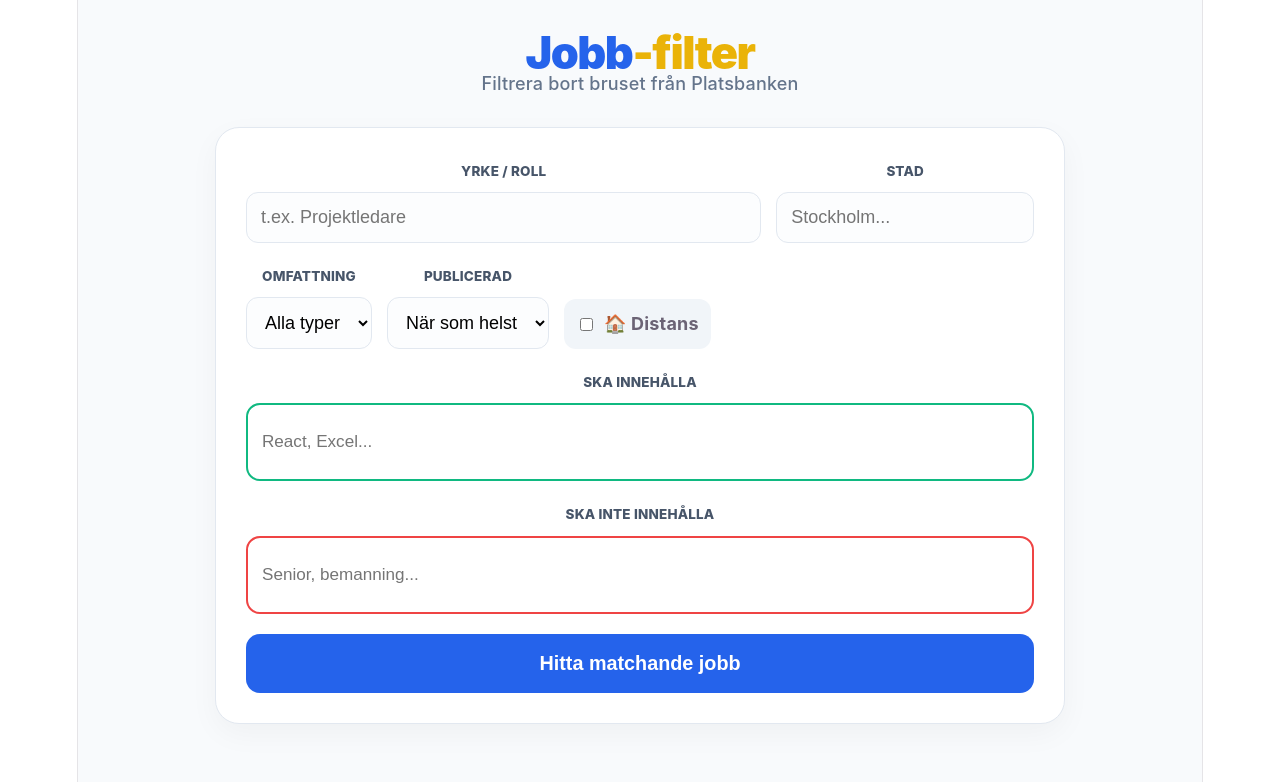
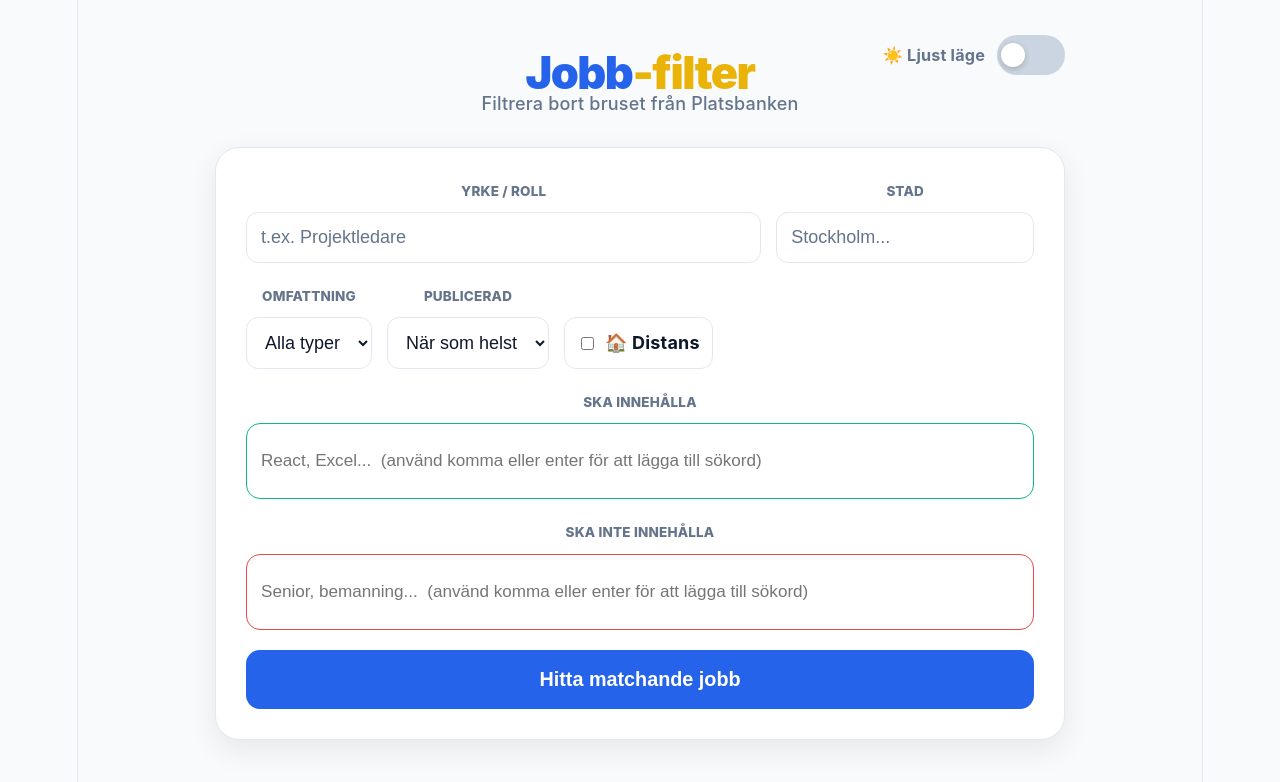
Before and after one commit to Nraxi/jobb-filter, a React (Vite) app: page / in a window 1280 px wide. Shown: the top 782 px of the page. Built offline with nearby package versions, Linux system fonts and the light colour scheme.

Commit message:
Add Darkmode

```diff
--- a/src/App.css
+++ b/src/App.css
@@ -1,14 +1,161 @@
-.page-background {
-  background-color: #f8fafc;
-  min-height: 100vh;
-  padding-bottom: 80px;
+:root {
+  --bg: #f8fafc;
+  --card: #ffffff;
+  --text: #0f172a;
+  --muted: #64748b;
+  --border: #e2e8f0;
+
+  --primary: #2563eb;
+  --success: #10b981;
+  --danger: #ef4444;
+}
+
+[data-theme="dark"] {
+  --bg: #0f172a;
+  --card: #1e293b;
+  --text: #f1f5f9;
+  --muted: #94a3b8;
+  --border: #334155;
+
+  --primary: #3b82f6;
+  --success: #22c55e;
+  --danger: #f87171;
+}
+
+/* Button darkmode */
+.top-bar {
+  width: 100%;
+  display: flex;
+  justify-content: flex-end;
+  padding: 0;
+  /* eller lite padding om du vill */
+}
+.theme-toggle {
+  display: flex;
+  align-items: center;
+  gap: 12px;
+
+  position: absolute;
+  top: 20px;
+  right: 20px;
+}
+
+/* göm checkbox */
+.theme-toggle input {
+  display: none;
+}
+
+/* själva switchen */
+.toggle-label {
+  width: 60px;
+  height: 32px;
+  background: #cbd5e1;
+  border-radius: 999px;
+  position: relative;
+  cursor: pointer;
+  transition: 0.3s;
+  display: flex;
+  align-items: center;
+  padding: 4px;
+}
+
+/* kulan */
+.toggle-ball {
+  width: 24px;
+  height: 24px;
+  background: white;
+  border-radius: 50%;
+  transition: 0.3s;
+  transform: translateX(0);
+  box-shadow: 0 2px 6px rgba(0, 0, 0, 0.2);
+}
+
+.theme-toggle {
+  display: flex;
+  align-items: center;
+  justify-content: center;
+  gap: 12px;
+  margin-top: 15px;
+}
+
+/* texten bredvid */
+.theme-label {
+  font-size: 0.9rem;
+  font-weight: 700;
+  color: var(--muted);
+  transition: 0.2s ease;
+}
+
+/* göm checkbox */
+.theme-toggle input {
+  display: none;
+}
+
+/* switch base */
+.toggle-label {
+  width: 60px;
+  height: 32px;
+  background: #cbd5e1;
+  border-radius: 999px;
+  position: relative;
+  cursor: pointer;
+  transition: 0.3s ease;
+  display: flex;
+  align-items: center;
+  padding: 4px;
+}
+
+/* knappen */
+.toggle-ball {
+  width: 24px;
+  height: 24px;
+  background: white;
+  border-radius: 50%;
+  transition: 0.3s ease;
+  transform: translateX(0);
+  box-shadow: 0 2px 6px rgba(0, 0, 0, 0.2);
+}
+
+/* dark mode aktiv */
+.theme-toggle input:checked+.toggle-label {
+  background: #2563eb;
+}
+
+.theme-toggle input:checked+.toggle-label .toggle-ball {
+  transform: translateX(28px);
+}
+
+/* hover effect */
+.toggle-label:hover {
+  filter: brightness(1.05);
+}
+
+/* optional: klick feedback */
+.toggle-label:active .toggle-ball {
+  transform: scale(0.95) translateX(var(--x, 0));
+}
+
+/* BASE */
+body {
+  margin: 0;
+  background: var(--bg);
   font-family: 'Inter', -apple-system, sans-serif;
 }
 
+/* PAGE */
+.page-background {
+  background-color: var(--bg);
+  min-height: 100vh;
+  padding-bottom: 80px;
+}
+
+/* LAYOUT */
 .top-container {
   max-width: 850px;
   margin: 0 auto;
-  padding: 40px 20px;
+  padding: 60px 20px 40px;
+  /* lite space top */
+  position: relative;
 }
 
 .header {
@@ -23,22 +170,24 @@
 }
 
 .subtitle {
-  color: #64748b;
+  color: var(--muted);
   font-weight: 500;
   margin-top: 5px;
 }
 
+/* SEARCH CARD */
 .search-card {
-  background: white;
+  background: var(--card);
   padding: 30px;
   border-radius: 24px;
-  box-shadow: 0 10px 30px rgba(0, 0, 0, 0.04);
+  box-shadow: 0 10px 30px rgba(0, 0, 0, 0.08);
   display: flex;
   flex-direction: column;
   gap: 20px;
-  border: 1px solid #e2e8f0;
+  border: 1px solid var(--border);
 }
 
+/* INPUT ROW */
 .input-row {
   display: flex;
   gap: 15px;
@@ -53,26 +202,34 @@
   flex: 1;
 }
 
+/* LABEL */
 .label {
   display: block;
   font-size: 0.75rem;
   font-weight: 800;
-  color: #475569;
+  color: var(--muted);
   text-transform: uppercase;
   margin-bottom: 8px;
 }
 
+/* INPUTS */
 .input-field,
 .select-input {
   width: 100%;
   box-sizing: border-box;
   padding: 14px;
-  border: 1px solid #e2e8f0;
+  border: 1px solid var(--border);
   border-radius: 12px;
   font-size: 1rem;
-  background: #fcfdfe;
+  background: var(--card);
+  color: var(--text);
 }
 
+.input-field::placeholder {
+  color: var(--muted);
+}
+
+/* FILTER GROUP */
 .filter-group-wrapper {
   display: flex;
   gap: 15px;
@@ -80,6 +237,7 @@
   align-items: flex-end;
 }
 
+/* CHECKBOX */
 .checkbox-label {
   display: flex;
   align-items: center;
@@ -87,23 +245,27 @@
   font-weight: 700;
   cursor: pointer;
   padding: 12px;
-  background: #f1f5f9;
+  background: var(--card);
+  border: 1px solid var(--border);
   border-radius: 12px;
+  color: var(--text);
 }
 
+/* TAGS */
 .tag-box {
   display: flex;
   flex-wrap: wrap;
   gap: 8px;
   padding: 12px;
-  border: 2px solid #f1f5f9;
+  border: 1px solid var(--border);
   border-radius: 14px;
   min-height: 50px;
+  background: var(--card);
 }
 
 .tag-green {
-  background: #dcfce7;
-  color: #166534;
+  background: rgba(34, 197, 94, 0.15);
+  color: var(--success);
   padding: 6px 12px;
   border-radius: 8px;
   font-size: 0.85rem;
@@ -111,8 +273,8 @@
 }
 
 .tag-red {
-  background: #fee2e2;
-  color: #991b1b;
+  background: rgba(239, 68, 68, 0.15);
+  color: var(--danger);
   padding: 6px 12px;
   border-radius: 8px;
   font-size: 0.85rem;
@@ -131,10 +293,12 @@
   flex: 1;
   font-size: 0.95rem;
   background: transparent;
+  color: var(--text);
 }
 
+/* BUTTON */
 .main-btn {
-  background: #2563eb;
+  background: var(--primary);
   color: white;
   border: none;
   padding: 18px;
@@ -146,10 +310,10 @@
 }
 
 .main-btn:hover {
-  background: #1d4ed8;
-  transform: translateY(-1px);
+  opacity: 0.9;
 }
 
+/* RESULTS */
 .results-wrapper {
   max-width: 850px;
   margin: 0 auto;
@@ -160,6 +324,7 @@
   margin-bottom: 25px;
 }
 
+/* HEADER ROW */
 .results-header-row {
   display: flex;
   justify-content: space-between;
@@ -171,7 +336,7 @@
 .header-main-label {
   font-size: 0.75rem;
   font-weight: 800;
-  color: #94a3b8;
+  color: var(--muted);
   text-transform: uppercase;
   margin-bottom: 6px;
 }
@@ -184,40 +349,37 @@
 .header-sub-sort span {
   font-size: 0.85rem;
   font-weight: 700;
-  color: #64748b;
+  color: var(--muted);
   cursor: pointer;
   user-select: none;
 }
 
 .header-sub-sort span.active,
 .header-sub-sort span:hover {
-  color: #2563eb;
+  color: var(--primary);
 }
 
 .col-publicerad {
   font-size: 0.85rem;
   font-weight: 700;
-  color: #64748b;
+  color: var(--muted);
   cursor: pointer;
 }
 
-.col-publicerad:hover {
-  color: #2563eb;
-}
-
+/* JOB CARD */
 .job-card {
-  background: white;
+  background: var(--card);
   border-radius: 20px;
-  border: 1px solid #e2e8f0;
+  border: 1px solid var(--border);
   margin-bottom: 12px;
   transition: 0.2s;
 }
 
 .job-card:hover {
-  border-color: #2563eb;
-  box-shadow: 0 5px 15px rgba(0, 0, 0, 0.05);
+  border-color: var(--primary);
 }
 
+/* JOB HEADER */
 .job-header {
   padding: 20px 25px;
   display: flex;
@@ -232,7 +394,7 @@
 .job-title {
   margin: 0;
   font-size: 1.1rem;
-  color: #0f172a;
+  color: var(--text);
   font-weight: 800;
 }
 
@@ -242,20 +404,21 @@
   font-size: 0.9rem;
   margin-top: 4px;
   font-weight: 600;
-  color: #64748b;
+  color: var(--muted);
 }
 
 .job-date-col {
   width: 100px;
   text-align: right;
   font-weight: 700;
-  color: #94a3b8;
+  color: var(--muted);
   font-size: 0.9rem;
 }
 
+/* EXPANDED */
 .expanded-content {
   padding: 0 25px 25px 25px;
-  border-top: 1px solid #f8fafc;
+  border-top: 1px solid var(--border);
 }
 
 .info-grid {
@@ -263,11 +426,12 @@
   grid-template-columns: repeat(auto-fit, minmax(130px, 1fr));
   gap: 15px;
   margin: 20px 0;
-  background: #f8fafc;
+  background: var(--bg);
   padding: 20px;
   border-radius: 16px;
 }
 
+/* INFO */
 .info-item {
   display: flex;
   flex-direction: column;
@@ -277,39 +441,38 @@
 .info-label {
   font-size: 0.65rem;
   font-weight: 800;
-  color: #94a3b8;
+  color: var(--muted);
   text-transform: uppercase;
 }
 
 .info-value {
   font-weight: 700;
   font-size: 0.9rem;
-  color: #1e293b;
+  color: var(--text);
 }
 
 .info-value a {
   text-decoration: none;
 }
 
-.info-value a:hover {
-  text-decoration: underline;
-}
-
+/* LINKS */
 .contact-link-blue {
-  color: #2563eb;
+  color: var(--primary);
   text-decoration: none;
   font-weight: 700;
   margin-right: 15px;
   font-size: 0.8rem;
 }
 
+/* TEXT */
 .job-text {
   white-space: pre-wrap;
   line-height: 1.7;
-  color: #334155;
+  color: var(--text);
   font-size: 1rem;
 }
 
+/* BUTTONS */
 .button-row {
   display: flex;
   gap: 12px;
@@ -317,7 +480,7 @@
 }
 
 .apply-btn-primary {
-  background: #10b981;
+  background: var(--success);
   color: white;
   padding: 14px 25px;
   border-radius: 12px;
@@ -328,7 +491,7 @@
 }
 
 .apply-btn-secondary {
-  background: #64748b;
+  background: var(--muted);
   color: white;
   padding: 14px 25px;
   border-radius: 12px;
@@ -338,13 +501,15 @@
   text-align: center;
 }
 
+/* ERROR */
 .error-msg-box {
   text-align: center;
-  color: #ef4444;
+  color: var(--danger);
   font-weight: bold;
   padding: 20px;
 }
 
+/* RESPONSIVE */
 @media (max-width: 600px) {
   .input-row {
     flex-direction: column;
--- a/src/App.jsx
+++ b/src/App.jsx
@@ -1,4 +1,4 @@
-import React, { useState, useMemo } from "react";
+import React, { useState, useMemo, useEffect } from "react";
 import "./App.css";
 
 const App = () => {
@@ -12,6 +12,22 @@
   const [extent, setExtent] = useState("all");
   const [publishedDate, setPublishedDate] = useState("all");
   const [remoteOnly, setRemoteOnly] = useState(false);
+
+  // DARK MODE
+  const [theme, setTheme] = useState(() => {
+    const saved = localStorage.getItem("theme");
+
+    if (saved) return saved;
+
+    return window.matchMedia("(prefers-color-scheme: dark)").matches
+      ? "dark"
+      : "light";
+  });
+
+  useEffect(() => {
+    document.documentElement.setAttribute("data-theme", theme);
+    localStorage.setItem("theme", theme);
+  }, [theme]);
 
   // DATA-STATE
   const [jobs, setJobs] = useState([]);
@@ -202,11 +218,32 @@
   return (
     <div className="page-background">
       <div className="top-container">
+        <div className="top-bar">
+          <div className="theme-toggle">
+            <span className="theme-label">
+              {theme === "dark" ? "🌙 Mörkt läge" : "☀️ Ljust läge"}
+            </span>
+
+            <input
+              type="checkbox"
+              id="theme-switch"
+              checked={theme === "dark"}
+              onChange={() =>
+                setTheme((prev) => (prev === "dark" ? "light" : "dark"))
+              }
+            />
+
+            <label htmlFor="theme-switch" className="toggle-label">
+              <span className="toggle-ball" />
+            </label>
+          </div>
+        </div>
         <header className="header">
           <div className="logo">
             <span style={{ color: "#2563eb" }}>Jobb</span>
             <span style={{ color: "#eab308" }}>-filter</span>
           </div>
+
           <p className="subtitle">Filtrera bort bruset från Platsbanken</p>
         </header>
 
@@ -285,7 +322,7 @@
               ))}
               <input
                 className="ghost-input"
-                placeholder="React, Excel..."
+                placeholder="React, Excel...  (använd komma eller enter för att lägga till sökord)"
                 value={includeInput}
                 onChange={(e) => setIncludeInput(e.target.value)}
                 onKeyDown={(e) => handleKeyDown(e, "include")}
@@ -309,7 +346,7 @@
               ))}
               <input
                 className="ghost-input"
-                placeholder="Senior, bemanning..."
+                placeholder="Senior, bemanning...  (använd komma eller enter för att lägga till sökord)"
                 value={excludeInput}
                 onChange={(e) => setExcludeInput(e.target.value)}
                 onKeyDown={(e) => handleKeyDown(e, "exclude")}
@@ -574,6 +611,6 @@
       </div>
     </div>
   );
-};
+};;
 
 export default App;
```
